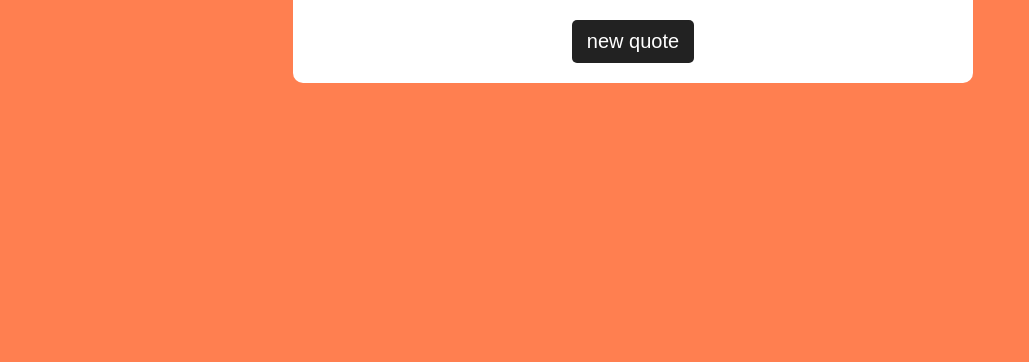
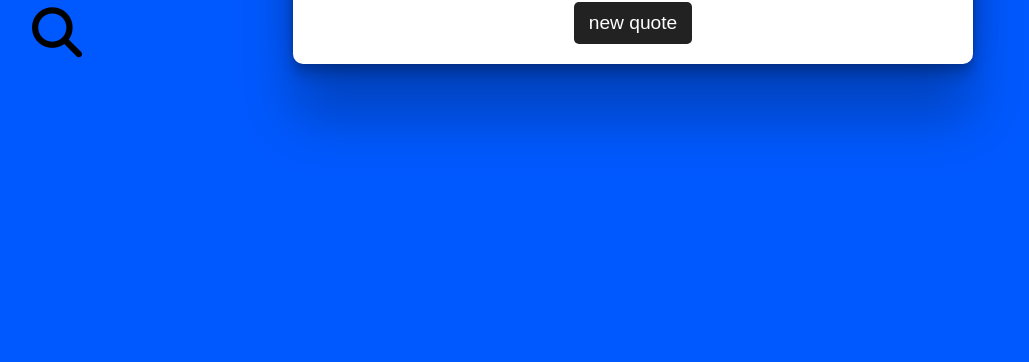
Before and after one commit to lazy-sock/myWebApps, a plain HTML site: page quotes.html in a window 1280 px wide. Shown: the part 438-800 px from the top of the page, without its empty margins (7-1036 px from the left). Drawn offline with nearby package versions, Linux system fonts and the light colour scheme.

Commit message:
Update quotes.html

```diff
--- a/quotes.html
+++ b/quotes.html
@@ -6,18 +6,20 @@
     <meta name="viewport" content="width=device-width, initial-scale=1.0">
     <title>quote-Generator</title>
     <link rel="stylesheet" href="https://fonts.googleapis.com/css2?family=Open+Sans">
+    <script src="https://kit.fontawesome.com/11a773415b.js" crossorigin="anonymous"></script>
     <style>
         :root{
-            font-size: 20px;
             font-family: 'Open Sans', Arial;
         }
         body{
             height: 95vh;
-            background-color: coral;
+            background-color: black;
             display: flex;
             justify-content: center;
             align-items: center;
             overflow: hidden;
+
+            transition: background-color 500ms ease-out;
         }
         .main-content{
             background-color: white;
@@ -26,7 +28,24 @@
             text-align: center;
             max-width: 50vw;
             min-width: 20vw;
+            font-size: 20px;
+            box-shadow: rgba(0, 0, 0, 0.25) 0px 54px 55px, rgba(0, 0, 0, 0.12) 0px -12px 30px, rgba(0, 0, 0, 0.12) 0px 4px 6px, rgba(0, 0, 0, 0.17) 0px 12px 13px, rgba(0, 0, 0, 0.09) 0px -3px 5px;
+
+            animation: pop-up 1000ms ease-out;
         }
+
+        @keyframes pop-up{
+            0%{
+                transform: scale(0.3);
+            }
+            70%{
+                transform: scale(1.1);
+            }
+            100%{
+                transform: scale(1.0);
+            }
+        }
+
         .quote{
 
         }
@@ -39,7 +58,7 @@
         #newQuote{
             display: inline-block;
             padding: 10px 15px;
-            font-size: 1rem;
+            font-size: 1.2rem;
             margin: auto;
             color: white;
             background-color: #222222;
@@ -51,9 +70,94 @@
         #newQuote:hover{
             transform: scale(1.1);
         }
+
+
+
+
+        /* navbar */
+        .navbar{
+            position: fixed;
+            left: 0;
+            top: 0;
+            padding: 0;
+            margin: 0;
+            height: 100vh;
+            width: 8rem;
+            /*background-color: #222222;*/
+        }
+        .navbar > ul{
+            height: 100%;
+            padding: 0;
+            margin: 0;
+            list-style: none;
+            display: flex;
+            flex-direction: column;
+            justify-content: center;
+            align-items: center;
+        }
+        .nav-item{
+            color: black;
+            margin: 20px 0;
+            padding: 20px;
+            border-radius: 50%;
+            font-size: 50px;
+            padding: auto;
+            height: 60px;
+            width: 60px;
+
+            display: flex;
+            justify-content: center;
+            align-items: center;
+
+            transition: box-shadow 300ms ease-out;
+            animation: pop-up 1000ms ease-out;
+        }
+        .nav-item:hover,
+        .nav-item:focus {
+            box-shadow: inset 0 -3.25em 0 0 white;
+        }
+
+                /* media queries */
+                @media only screen and (max-width: 600px){
+            .main-content{
+                max-width: unset;
+                min-width: unset;
+                width: 80vw;
+                padding: 30px;
+            }
+            .navbar{
+                bottom: 0;
+                top: auto;
+                width: 100vw;
+                height: 8rem;
+            }
+            .navbar > ul{
+                flex-direction: row;
+            }
+            .navbar > ul > .nav-item{
+                margin: 0 5vw;
+            }
+        }
+
+        #tag-select{
+            background-color: black;
+            color: white;
+            border: none;
+            text-align: center;
+            padding: 8px;
+            border-radius: 5px;
+        }
     </style>
 </head>
 <body>
+    <header>
+        <nav class="navbar">
+            <ul>
+                <li class="nav-item" onclick="changeColor()"><i class="fa-solid fa-brush"></i></li>
+                <li class="nav-item" onclick="search()"><i class="fa-solid fa-magnifying-glass"></i></li>
+            </ul>
+        </nav>
+    </header>
     <div class="main-content">
         <div class="quote">
             <p id="content">“Two things are infinite: the universe and human stupidity; and I'm not sure about the universe.”</p>
@@ -67,18 +171,83 @@
     const author = document.getElementById('author');
     const button = document.getElementById('newQuote');
 
-    const api_url = 'https://api.quotable.io/random';
+    let api_url = 'https://api.quotable.io/random';
+
 
     async function newQuote(){
+        if(selected !== 'Everything'){
+            api_url = 'https://api.quotable.io/random?tags=' + selected;
+        }
+        else{
+            api_url = 'https://api.quotable.io/random';
+        }
         const response = await fetch(api_url);
         const data =  await response.json();
         content.innerText = data.content;
         author.innerText = data.author;
+        console.log(api_url);
     }
-    button.addEventListener('click', function() {
-        newQuote();
+
+    button.addEventListener('click', () => newQuote())
+
+    /* random color */
+    function getRndInteger(min, max) { //  returns a random number between min and max (both included)
+        return Math.floor(Math.random() * (max - min + 1) ) + min;
+    }
+
+    function getRndColor_hsl(){
+        let random_h = getRndInteger(0,355);
+        let random_color = 'hsl(' + random_h + ',100%, 50%)'
+        return random_color;
+    }
+
+    function changeColor(){
+        let random_color = getRndColor_hsl();
+        document.querySelector('body').style.backgroundColor = random_color;
+    }
+    window.onload = function(){
+        changeColor();
+    }
+
+
+    // search
+    // list of tags
+    // ['famous-quotes', 'inspirational', 'wisdom', 'motivational', 'competition', 'friendship'];
+    let specified = false;
+    let input = document.createElement('select');
+    input.name = 'tag-select';
+    input.id = 'tag-select';
+    let option1 = document.createElement('option');
+    option1.innerText = 'Everything';
+    input.appendChild(option1);
+    let option2 = document.createElement('option');
+    option2.innerText = 'famous-quotes'
+    input.appendChild(option2);
+    let option3 = document.createElement('option');
+    option3.innerText = 'inspirational';
+    input.appendChild(option3);
+    let option4 = document.createElement('option');
+    option4.innerText = 'wisdom'
+    input.appendChild(option4);
+    let option5 = document.createElement('option');
+    option5.innerText = 'motivational';
+    input.appendChild(option5);
+    let option6 = document.createElement('option');
+    option6.innerText = 'competition'
+    input.appendChild(option6);
+    let option7 = document.createElement('option');
+    option7.innerText = 'friendship'
+    input.appendChild(option7);
+
+    function search(){
+        content.innerText = '';
+        author.innerText = '';
+        content.appendChild(input);
+    }
+    let selected = 'Everything';
+    input.addEventListener('change', () => {
+        selected = document.getElementById(input.id).options[document.getElementById(input.id).selectedIndex].text;
     })
-
     </script>
 </body>
 </html>
```
